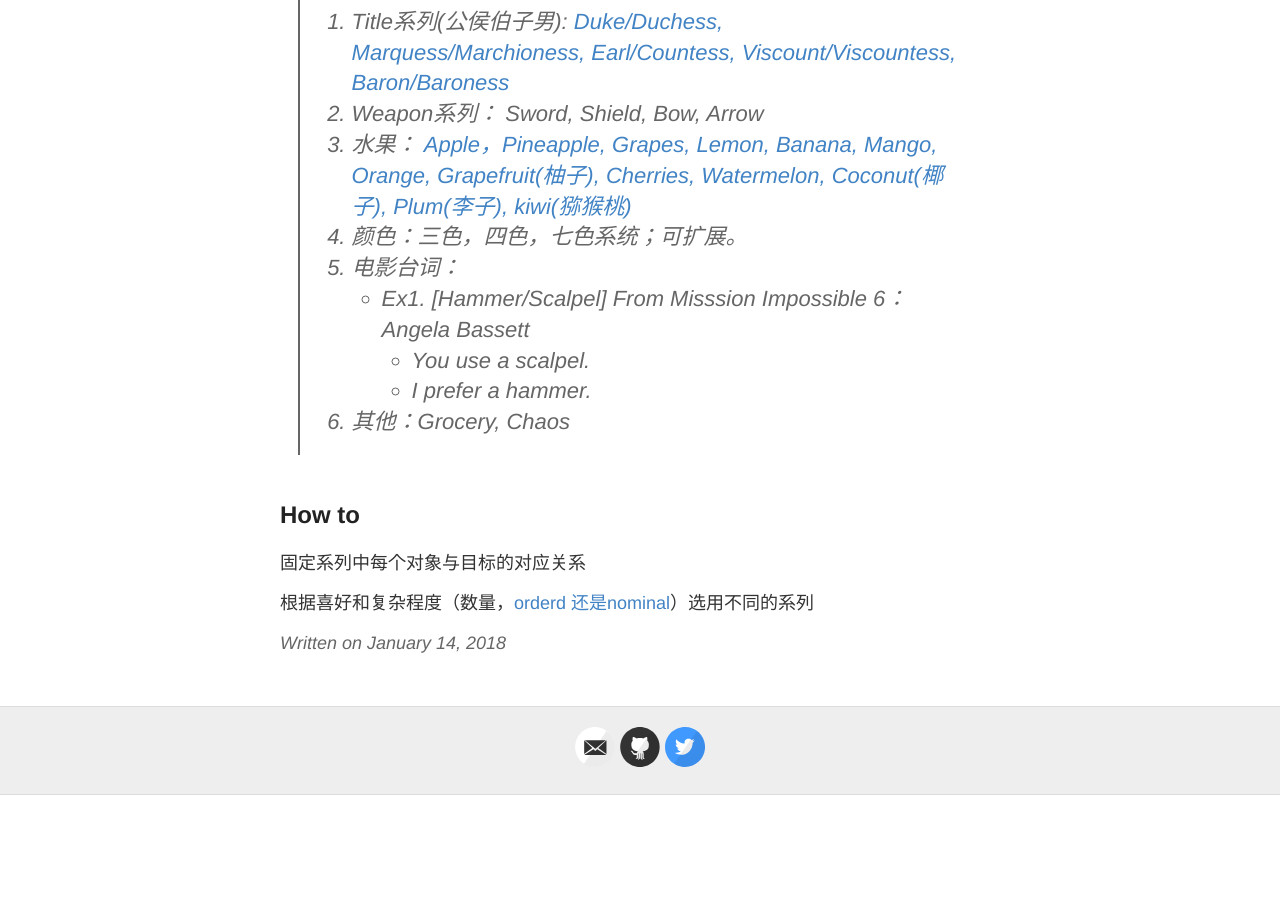
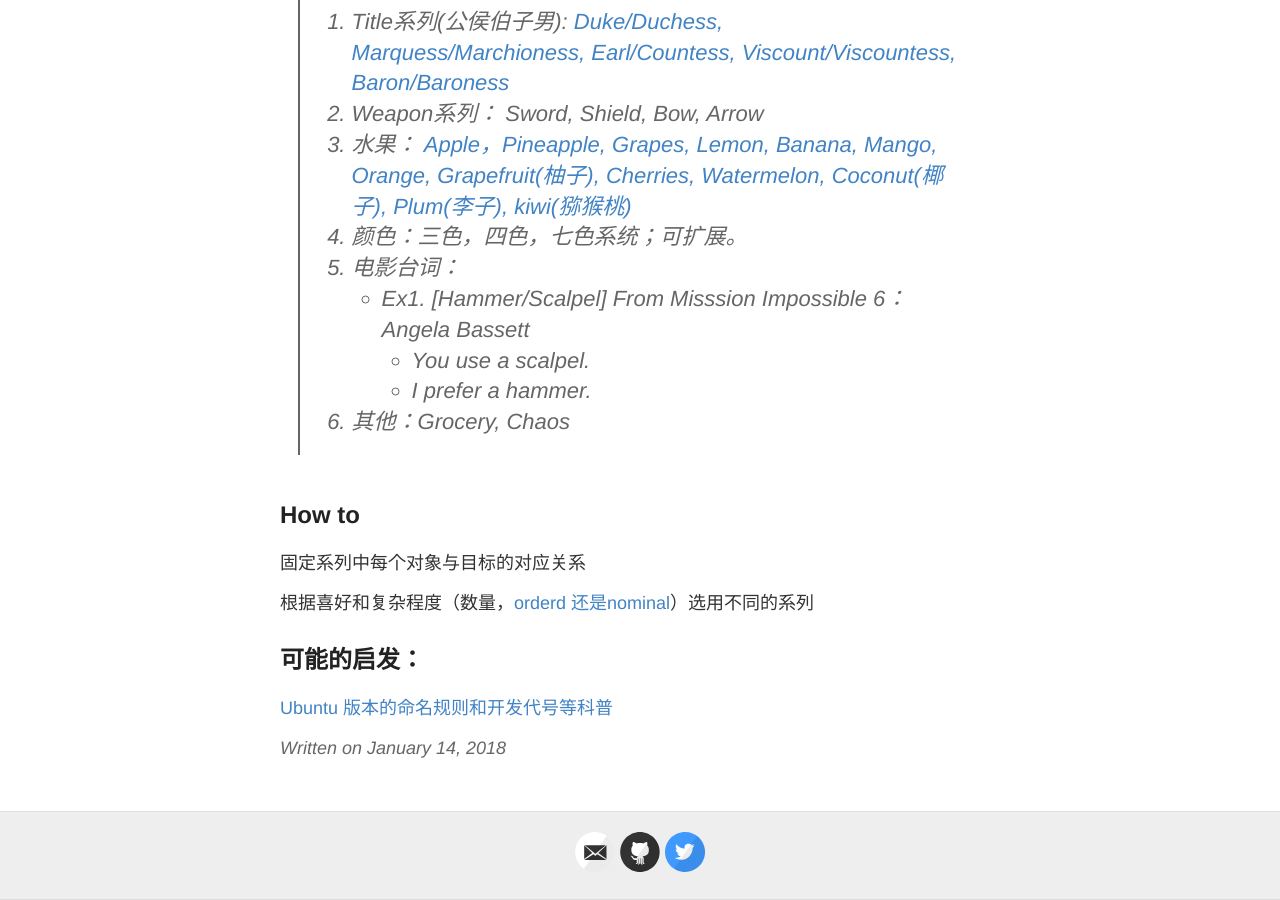
Before and after one commit to chendonghp/chendonghp.github.io, a Jekyll site: the page built from _posts/2018-1-14-命名.md, in a window 1280 px wide and 900 px high, scrolled down 736 px. Built offline with Jekyll 4.4.1, drawn with Linux system fonts in a browser that asks for light colours; comment, search, counter and statistics services are not loaded; before the commit the page ends 1531 px from its top, so only the background shows below that.

Commit message:
Update 2018-1-14-命名.md

```diff
--- a/_posts/2018-1-14-命名.md
+++ b/_posts/2018-1-14-命名.md
@@ -25,3 +25,6 @@ title: <center>命名</center>
 固定系列中每个对象与目标的对应关系
 
 根据喜好和复杂程度（数量，[orderd 还是nominal](https://www.statmethods.net/input/datatypes.html)）选用不同的系列
+
+## 可能的启发：
+[Ubuntu 版本的命名规则和开发代号等科普](https://www.jianshu.com/p/5ce0dc0525c4)
```
